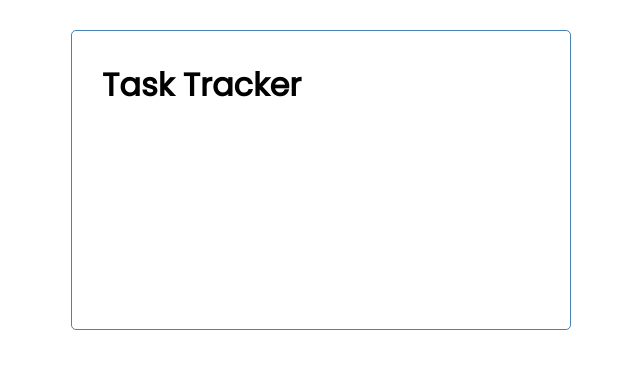
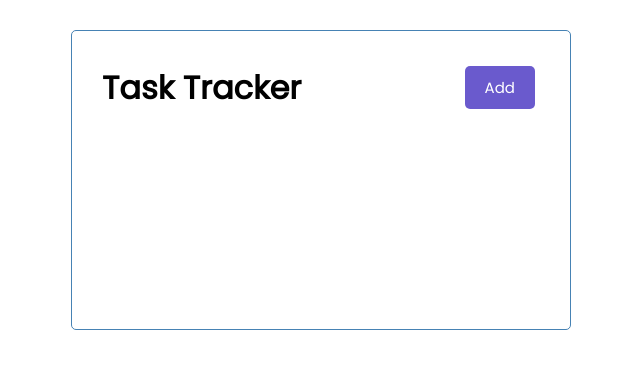
Before and after one commit to jordanNewberry21/angular-task-tracker, an Angular app: page / in a window 1280 px wide. Shown: the top 368 px of the page, without its empty margins (319-959 px from the left). Built offline with nearby package versions, Linux system fonts and the light colour scheme.

Commit message:
cool slateblue button

```diff
--- a/src/app/app.module.ts
+++ b/src/app/app.module.ts
@@ -3,11 +3,13 @@
 
 import { AppComponent } from './app.component';
 import { HeaderComponent } from './components/header/header.component';
+import { ButtonComponent } from './components/button/button.component';
 
 @NgModule({
   declarations: [
     AppComponent,
-    HeaderComponent
+    HeaderComponent,
+    ButtonComponent
   ],
   imports: [
     BrowserModule
--- /dev/null
+++ b/src/app/components/button/button.component.html
@@ -0,0 +1 @@
+<button [ngStyle]="{ 'background-color': color }" class="btn">{{ text }}</button>
--- /dev/null
+++ b/src/app/components/button/button.component.ts
@@ -0,0 +1,18 @@
+import { Component, OnInit, Input } from '@angular/core';
+
+@Component({
+  selector: 'app-button',
+  templateUrl: './button.component.html',
+  styleUrls: ['./button.component.css']
+})
+export class ButtonComponent implements OnInit {
+  @Input() text: string;
+  @Input() color: string;
+
+
+  constructor() { }
+
+  ngOnInit(): void {
+  }
+
+}
--- a/src/app/components/header/header.component.html
+++ b/src/app/components/header/header.component.html
@@ -1,3 +1,4 @@
 <header>
     <h1>{{ title }}</h1>
+    <app-button color="slateblue" text="Add"></app-button>
 </header>
```
Also changed, not shown: src/app/components/button/button.component.css (added), 1 other file (tests, documents, lock files or other folders).
